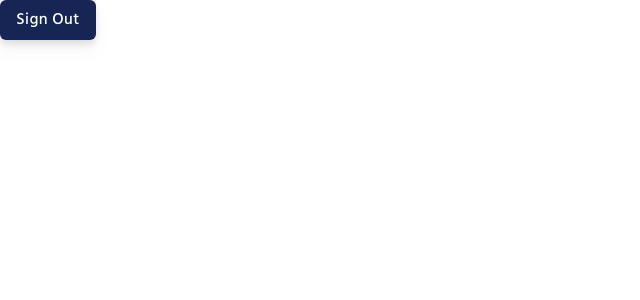
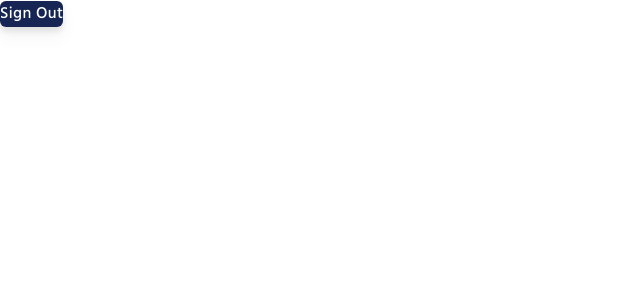
Before and after one commit to JacobMayor007/Pet_Care, a Next.js app: page /SignedOut in a window 1280 px wide. Shown: the top 300 px of the page, without its empty margins (0-640 px from the left). Built offline with nearby package versions, Linux system fonts and the light colour scheme; a web font is replaced by a local one.

Commit message:
Renter's Page Done

```diff
--- a/src/app/SignedOut/page.tsx
+++ b/src/app/SignedOut/page.tsx
@@ -1,15 +1,14 @@
+"use client";
+
 import { getAuth, signOut } from "firebase/auth";
 import Link from "next/link";
-import { useRouter } from "next/navigation";
 
 export default function Signout() {
-  const router = useRouter();
-
-  const signOutFunction = async () => {
+  const signOutFunction = () => {
     const auth = getAuth();
     try {
-      await signOut(auth).then(() => {
-        router.push("/Login");
+      signOut(auth).then(() => {
+        console.log("Logged Out Successful");
       });
     } catch (error) {
       console.error(error);
@@ -17,11 +16,12 @@ export default function Signout() {
   };
 
   return (
-    <button
+    <Link
       className="w-24 h-10 bg-blue-950 text-white text-base font-hind font-medium tracking-wide rounded-md drop-shadow-lg"
+      href="/Login"
       onClick={() => signOutFunction}
     >
-      <Link href="/Login">Sign Out</Link>
-    </button>
+      Sign Out
+    </Link>
   );
 }
```
